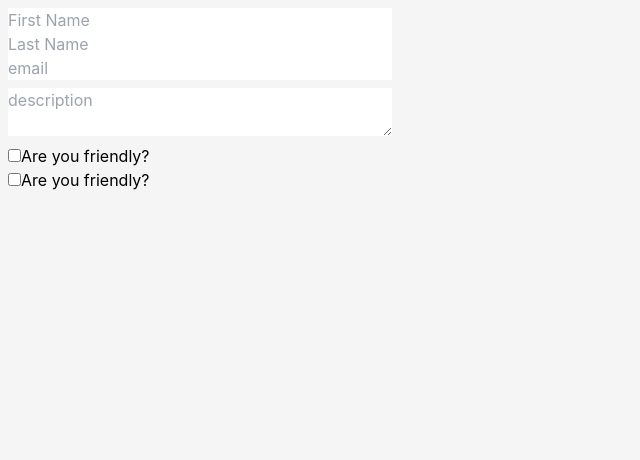
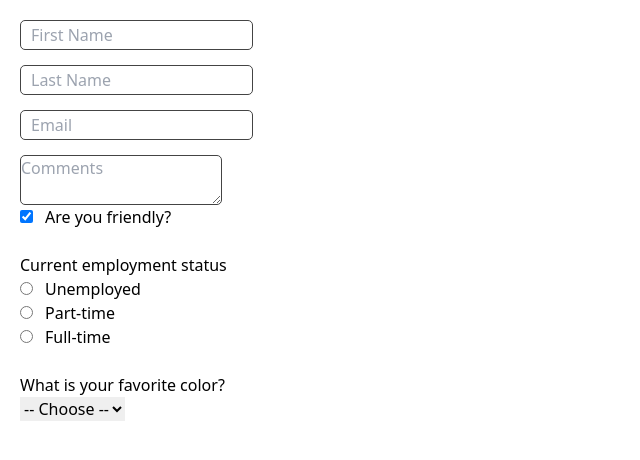
Before and after one commit to Mini-GT/meme-generator, a React (Vite) app: page / in a window 1280 px wide. Shown: the top 460 px of the page, without its empty margins (0-640 px from the left). Built offline with nearby package versions, Linux system fonts and the light colour scheme.

Commit message:
fixed references

```diff
--- a/index.html
+++ b/index.html
@@ -3,7 +3,7 @@
   <head>
     <meta charset="UTF-8" />
     <meta name="viewport" content="width=device-width, initial-scale=1.0" />
-    <link rel="stylesheet" href="./src/challenges/complexState/style.css">
+    <link rel="stylesheet" href="./src/challenges/formInput/radio/style.css">
     <title>Meme Generator</title>
   </head>
   <body>
--- a/src/main.tsx
+++ b/src/main.tsx
@@ -10,12 +10,14 @@ import { createRoot } from 'react-dom/client'
 // import App from './challenges/boxesChallenge/App'
 // import Page from './challenges/conditionalRendering/Part 2/Page'
 // import Form from './testing/components/Form'
-import FormInput from './challenges/formInput/part 3/FormInput'
+// import FormInput from './challenges/formInput/part 3/FormInput'
+// import Radio from './challenges/formInput/radio/Radio'
+import Select from './challenges/formInput/select and input/Select'
 import './index.css'
 
 createRoot(document.getElementById('root')!).render(
   <StrictMode>
     {/* <App darkMode={false} /> */}
-    <FormInput />
+    <Select />
   </StrictMode>,
 )
```
